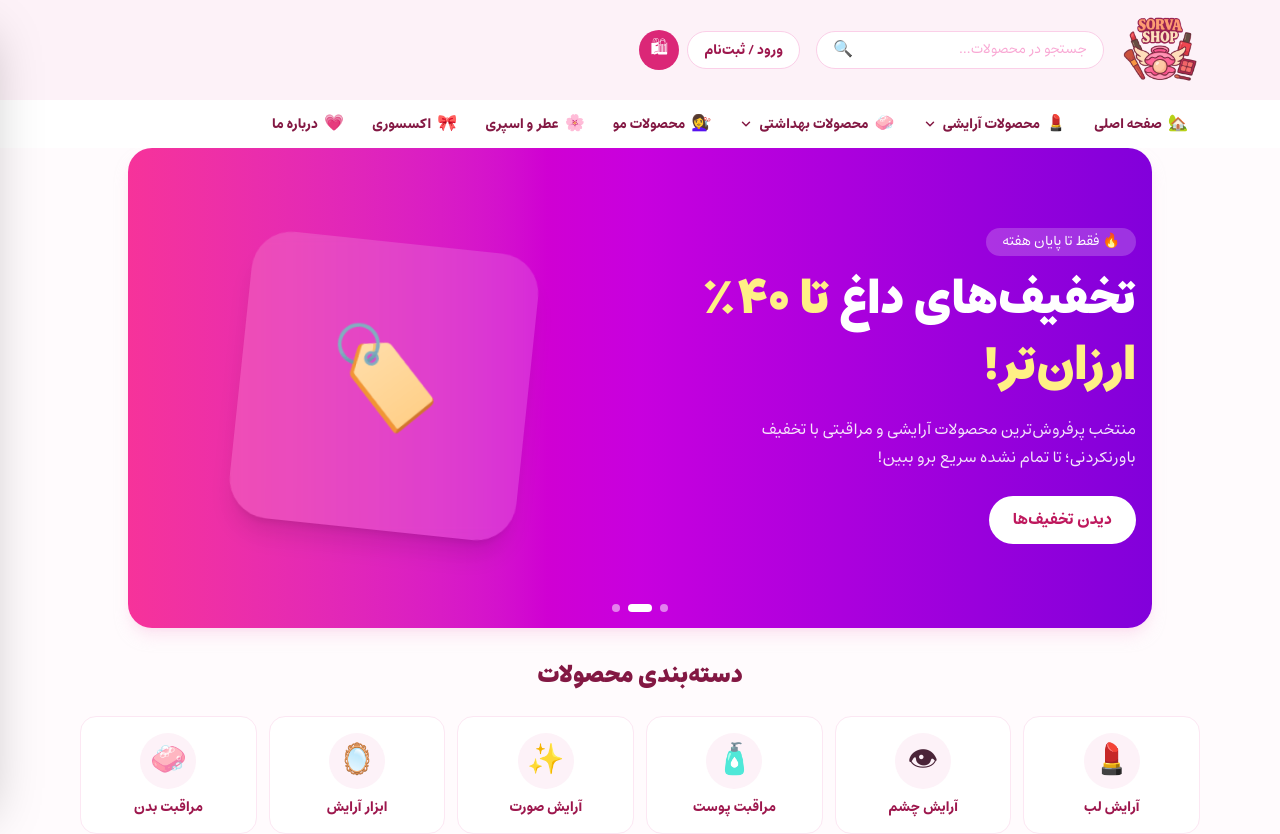
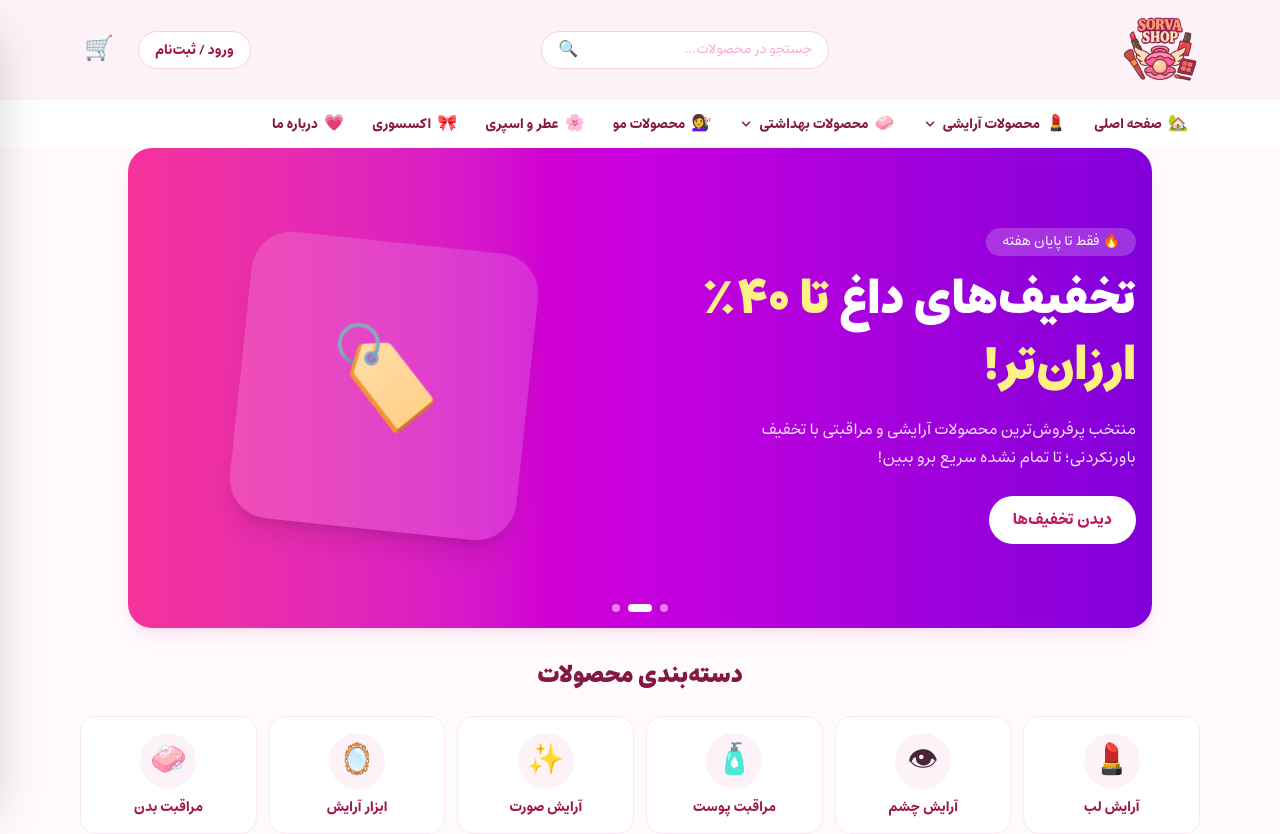
Before and after one commit to soroush-rahmani/sorva-shop, a Next.js app: page / in a window 1280 px wide. Shown: the top 834 px of the page. Built offline with nearby package versions, Linux system fonts and the light colour scheme.

Commit message:
header: justify-between spacing, plain cart icon with floating badge

```diff
--- a/components/header.tsx
+++ b/components/header.tsx
@@ -42,7 +42,7 @@ export function Header() {
 
       {/* هدر اصلی — بکگراند صورتی ملایم */}
       <div className="bg-brand-50">
-        <div className="mx-auto flex max-w-6xl items-center gap-4 px-4 py-2.5">
+        <div className="mx-auto flex max-w-6xl items-center justify-between gap-4 px-4 py-2.5">
           <Link href="/" className="shrink-0" aria-label="سروا شاپ — صفحه اصلی">
             <Image
               src="/images/logo.png"
@@ -63,7 +63,7 @@ export function Header() {
             <span className="mr-2 text-brand-500">🔍</span>
           </div>
 
-          <div className="mr-auto flex items-center gap-2 md:mr-0">
+          <div className="flex items-center gap-3 sm:gap-5">
             <Link
               href="/login"
               className="hidden rounded-full border border-brand-200 bg-white px-4 py-2 text-sm font-bold text-brand-800 transition-colors hover:border-brand-300 hover:text-brand-600 sm:block"
@@ -73,12 +73,12 @@ export function Header() {
             </Link>
             <button
               onClick={openCart}
-              className="relative grid h-10 w-10 place-items-center rounded-full bg-brand-600 text-white transition-colors hover:bg-brand-700"
+              className="relative p-1 text-2xl transition-transform hover:scale-110 active:scale-95"
               aria-label="سبد خرید"
             >
-              <span className="text-lg">🛍</span>
+              <span className="leading-none">🛒</span>
               {count > 0 && (
-                <span className="absolute -right-1 -top-1 flex h-5 min-w-5 items-center justify-center rounded-full bg-brand-900 px-1 text-[11px] text-white">
+                <span className="absolute -top-1.5 -right-1.5 flex h-5 min-w-5 items-center justify-center rounded-full bg-brand-600 px-1 text-[11px] font-bold text-white shadow-md ring-2 ring-brand-50">
                   {faNum.format(count)}
                 </span>
               )}
```
